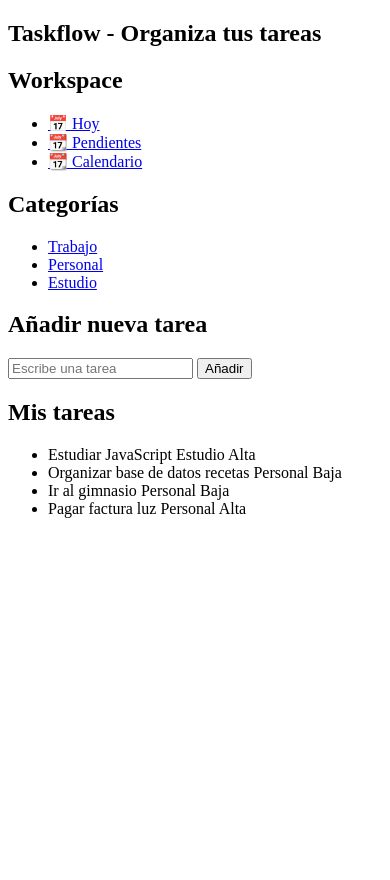
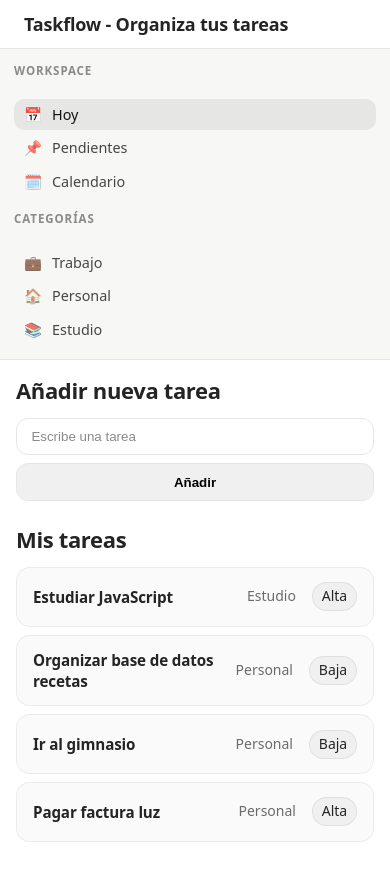
Before and after one commit to troustrider/taskflow-project, a plain HTML site: page index.html in a window 390 px wide. Before the commit the page ends 844 px from the top, so only its background shows below. Drawn offline with Linux system fonts and the light colour scheme.

Commit message:
Fase 1 completa: Estructura HTML, CSS responsive y UI estilo TaskFlow

```diff
--- a/css/styles.css
+++ b/css/styles.css
@@ -1,16 +1,20 @@
 :root {
-  /* Tipografía */
-  --font-sans: ui-sans-serif, system-ui, -apple-system, "Segoe UI", Roboto, Arial, "Noto Sans", "Apple Color Emoji", "Segoe UI Emoji";
+  /* Tipografía (compacta estilo app) */
+  --font-sans: ui-sans-serif, system-ui, -apple-system, "Segoe UI", Roboto, Arial,
+    "Noto Sans", "Apple Color Emoji", "Segoe UI Emoji";
+  --text-xs: 0.75rem;
   --text-sm: 0.875rem;
-  --text-base: 1rem;
+  --text-base: 0.95rem;
   --text-lg: 1.125rem;
+  --text-xl: 1.375rem;
 
-  /* Colores */
+  /* Paleta Notion-like */
   --bg: #ffffff;
   --surface: #f7f7f5;
   --surface-2: #f1f1ef;
-  --text: #222222;
+  --text: #242424;
   --muted: #6b6b6b;
+  --muted-2: #8a8a8a;
   --border: #e6e6e3;
 
   /* Espaciado */
@@ -19,45 +23,243 @@
   --space-3: 0.75rem;
   --space-4: 1rem;
   --space-6: 1.5rem;
-  --space-8: 2rem;
 
   /* Layout */
-  --sidebar-w: 280px;
-  --radius: 12px;
+  --sidebar-w: 300px;
+  --radius-sm: 10px;
+  --radius: 14px;
 
   /* Sombras */
-  --shadow-sm: 0 1px 2px rgba(0,0,0,0.06);
+  --shadow-1: 0 1px 2px rgba(0, 0, 0, 0.06);
 }
+
+/* Base */
 * { box-sizing: border-box; }
+html, body { height: 100%; }
 
 body {
   margin: 0;
   font-family: var(--font-sans);
   font-size: var(--text-base);
+  line-height: 1.35;
   color: var(--text);
   background: var(--bg);
+  text-rendering: optimizeLegibility;
 }
+
+/* Neutralizar estilos de links (evita subrayados “de web”) */
+a {
+  color: inherit;
+  text-decoration: none;
+}
+a:visited { color: inherit; }
+a:hover { text-decoration: none; }
+
+/* Header */
+.app-header {
+  position: sticky;
+  top: 0;
+  z-index: 20;
+  background: rgba(255, 255, 255, 0.86);
+  backdrop-filter: blur(8px);
+  border-bottom: 1px solid var(--border);
+  padding: var(--space-3) var(--space-6);
+}
+
+.app-title {
+  margin: 0;
+  font-size: var(--text-lg);
+  font-weight: 650;
+  letter-spacing: -0.2px;
+}
+
+/* Layout */
+.layout {
+  display: flex;
+  min-height: calc(100vh - 56px);
+}
+
+/* Sidebar */
+.sidebar {
+  width: var(--sidebar-w);
+  background: var(--surface);
+  border-right: 1px solid var(--border);
+  padding: 14px;
+}
+
+.sidebar-nav {
+  display: flex;
+  flex-direction: column;
+  gap: 18px; /* separación entre grupos */
+}
+
+/* Títulos (Workspace / Categorías): pequeño y “pro” */
+.sidebar-heading {
+  margin: 0;
+  font-size: 0.72rem;
+  font-weight: 750;
+  letter-spacing: 0.08em;
+  color: var(--muted-2);
+  text-transform: uppercase;
+}
+
+/* 🔧 Ajuste solicitado: menos espacio entre “Categorías” y su lista */
+.sidebar-heading + .sidebar-list {
+  margin-top: 6px; /* antes era más “aire”; ahora más compacto */
+}
+
+/* Listas del sidebar */
+.sidebar-list {
+  list-style: none;
+  padding: 0;
+  margin: 10px 0 0 0; /* el primer grupo tiene un poco de margen */
+  display: grid;
+  gap: 2px;
+}
+
+/* Items de navegación (Workspace y Categorías) */
+.sidebar-link {
+  display: flex;
+  align-items: center;
+  gap: 10px;
+
+  padding: 6px 10px;
+  border-radius: var(--radius-sm);
+
+  font-size: 0.9rem;
+  font-weight: 520;
+
+  /* Así los NO seleccionados se ven bien */
+  color: rgba(0, 0, 0, 0.78);
+
+  transition: background-color 140ms ease, color 140ms ease;
+}
+
+/* Alineación estable del emoji/icono: evita que “baile” */
+.sidebar-link .icon,
+.sidebar-link .emoji {
+  width: 18px;
+  text-align: center;
+  flex: 0 0 18px;
+}
+
+/* Si NO tienes spans .emoji en HTML, esto alinea el primer “carácter” igualmente */
+.sidebar-link::first-letter {
+  /* No fuerza nada, solo evita rarezas con subrayados heredados */
+}
+
+/* Hover Notion-like */
+.sidebar-link:hover {
+  background: rgba(0, 0, 0, 0.05);
+  color: rgba(0, 0, 0, 0.88);
+}
+
+/* Activo */
+.sidebar-link.is-active {
+  background: rgba(0, 0, 0, 0.07);
+  color: rgba(0, 0, 0, 0.92);
+}
+
+/* Contenido */
+.content {
+  flex: 1;
+  padding: var(--space-6);
+  background: var(--bg);
+}
+
+.content > * {
+  max-width: 980px;
+}
+
+/* Paneles */
+.panel {
+  margin-bottom: var(--space-6);
+}
+
+.panel-title {
+  margin: 0 0 var(--space-3) 0;
+  font-size: var(--text-xl);
+  font-weight: 750;
+  letter-spacing: -0.35px;
+}
+
+/* Form */
+.task-form {
+  display: flex;
+  gap: var(--space-2);
+  align-items: center;
+}
+
+.task-input {
+  flex: 1;
+  padding: 0.65rem 0.9rem;
+  border-radius: 12px;
+  border: 1px solid var(--border);
+  background: #fff;
+  transition: box-shadow 160ms ease, border-color 160ms ease;
+}
+
+.task-input::placeholder { color: var(--muted-2); }
+
+.task-input:focus {
+  outline: none;
+  border-color: rgba(0, 0, 0, 0.22);
+  box-shadow: 0 0 0 4px rgba(0, 0, 0, 0.06);
+}
+
+.task-submit {
+  padding: 0.65rem 0.95rem;
+  border-radius: 12px;
+  border: 1px solid var(--border);
+  background: rgba(0, 0, 0, 0.06);
+  cursor: pointer;
+  font-weight: 650;
+  transition: background-color 160ms ease, transform 120ms ease, box-shadow 160ms ease;
+}
+
+.task-submit:hover {
+  background: rgba(0, 0, 0, 0.085);
+  box-shadow: var(--shadow-1);
+}
+
+.task-submit:active { transform: translateY(1px); }
+
+/* Lista tareas */
 .task-list {
   list-style: none;
   padding: 0;
   margin: 0;
+  display: grid;
+  gap: var(--space-2);
 }
 
+/* Tarjeta */
 .task-card {
   display: flex;
   align-items: center;
   gap: var(--space-4);
 
-  padding: var(--space-3);
-  border: 1px solid var(--border);
+  padding: 0.9rem 1rem;
   border-radius: var(--radius);
-  margin-bottom: var(--space-2);
+  border: 1px solid rgba(0, 0, 0, 0.06);
+  background: rgba(0, 0, 0, 0.02);
 
-  background: var(--surface);
+  transition: transform 160ms ease, box-shadow 160ms ease, background-color 160ms ease, border-color 160ms ease;
 }
+
+.task-card:hover {
+  transform: translateY(-1px);
+  background: rgba(0, 0, 0, 0.03);
+  border-color: rgba(0, 0, 0, 0.09);
+  box-shadow: var(--shadow-1);
+}
+
 .task-title {
   flex: 1;
+  font-weight: 650;
+  letter-spacing: -0.15px;
 }
+
 .task-category {
   font-size: var(--text-sm);
   color: var(--muted);
@@ -65,37 +267,15 @@ body {
 
 .task-badge {
   font-size: var(--text-sm);
-  padding: var(--space-1) var(--space-2);
-  border-radius: 6px;
-  background: var(--surface-2);
-}
-.layout {
-  display: flex;
+  padding: 0.25rem 0.55rem;
+  border-radius: 999px;
+  border: 1px solid rgba(0, 0, 0, 0.07);
+  background: rgba(0, 0, 0, 0.04);
 }
 
-.sidebar {
-  width: var(--sidebar-w);
-  padding: var(--space-4);
-  border-right: 1px solid var(--border);
-}
-
-.content {
-  flex: 1;
-  padding: var(--space-6);
-}
-.panel {
-  margin-bottom: var(--space-6);
-}
-.task-form {
-  display: flex;
-  gap: var(--space-2);
-  margin-top: var(--space-2);
-}
+/* Responsive */
 @media (max-width: 768px) {
-
-  .layout {
-    flex-direction: column;
-  }
+  .layout { flex-direction: column; }
 
   .sidebar {
     width: 100%;
@@ -103,13 +283,47 @@ body {
     border-bottom: 1px solid var(--border);
   }
 
+  .content { padding: var(--space-4); }
+  .content > * { max-width: 100%; }
+
+  .task-form {
+    flex-direction: column;
+    align-items: stretch;
+  }
+
+  .task-submit { width: 100%; }
 }
-.task-card {
-  transition: transform 160ms ease, box-shadow 160ms ease, border-color 160ms ease, background-color 160ms ease;
+/* ===== Fine-tuning Notion-like ===== */
+
+/* Alinear iconos/emoji: reservamos una columna fija */
+.sidebar-link {
+  gap: 10px;
 }
 
-.task-card:hover {
-  transform: translateY(-1px);
-  box-shadow: var(--shadow-sm);
-  border-color: #d9d9d6;
+.sidebar-link .emoji {
+  width: 18px;
+  flex: 0 0 18px;
+  display: inline-flex;
+  align-items: center;
+  justify-content: center;
 }
+
+/* Si NO usas <span class="emoji">, este truco reserva espacio con padding-left */
+.sidebar-link {
+  padding-left: 10px;
+}
+
+/* No activos más suaves */
+.sidebar-link:not(.is-active) {
+  color: rgba(0, 0, 0, 0.72);
+}
+
+/* Hover más uniforme y “app” */
+.sidebar-link:hover {
+  background: rgba(0, 0, 0, 0.055);
+}
+
+/* Un poco menos de aire entre grupos */
+.sidebar-nav {
+  gap: 14px;
+}
--- a/index.html
+++ b/index.html
@@ -4,7 +4,7 @@
     <meta charset="UTF-8">
     <meta name="viewport" content="width=device-width, initial-scale=1.0">
     <title>TaskFlow</title>
-    <link rel="stylesheet" href="style.css">
+    <link rel="stylesheet" href="css/styles.css">
 </head>
 <body>
 <aside>
@@ -22,17 +22,17 @@
         <h2 class="sidebar-heading">Workspace</h2>
 
         <ul class="sidebar-list">
-            <li><a class= "sidebar-link" href="#">📅 Hoy</a></li>
-            <li><a cñass= "sidebar-link" href="#">📆 Pendientes</a></li>
-            <li><a cñass= "sidebar-link" href="#">📆 Calendario</a></li>
+            <li><a class= "sidebar-link is-active" href="#"><span class="emoji">📅</span> Hoy</a></li>
+            <li><a class= "sidebar-link" href="#"><span class="emoji">📌</span> Pendientes</a></li>
+            <li><a class= "sidebar-link" href="#"><span class="emoji">🗓️</span> Calendario</a></li>
         </ul>
 
-        <h2>Categorías</h2>
+        <h2 class="sidebar-heading">Categorías</h2>
 
         <ul class="sidebar-list">
-            <li><a class="sidebar-link" href="#">Trabajo</a></li>
-            <li><a class="sidebar-link" href="#">Personal</a></li>
-            <li><a class="sidebar-link" href="#">Estudio</a></li>
+            <li><a class="sidebar-link" href="#"><span class="emoji">💼</span> Trabajo</a></li>
+            <li><a class="sidebar-link" href="#"><span class="emoji">🏠</span> Personal</a></li>
+            <li><a class="sidebar-link" href="#"><span class="emoji">📚</span> Estudio</a></li>
         </ul>
 
          </nav>
```
